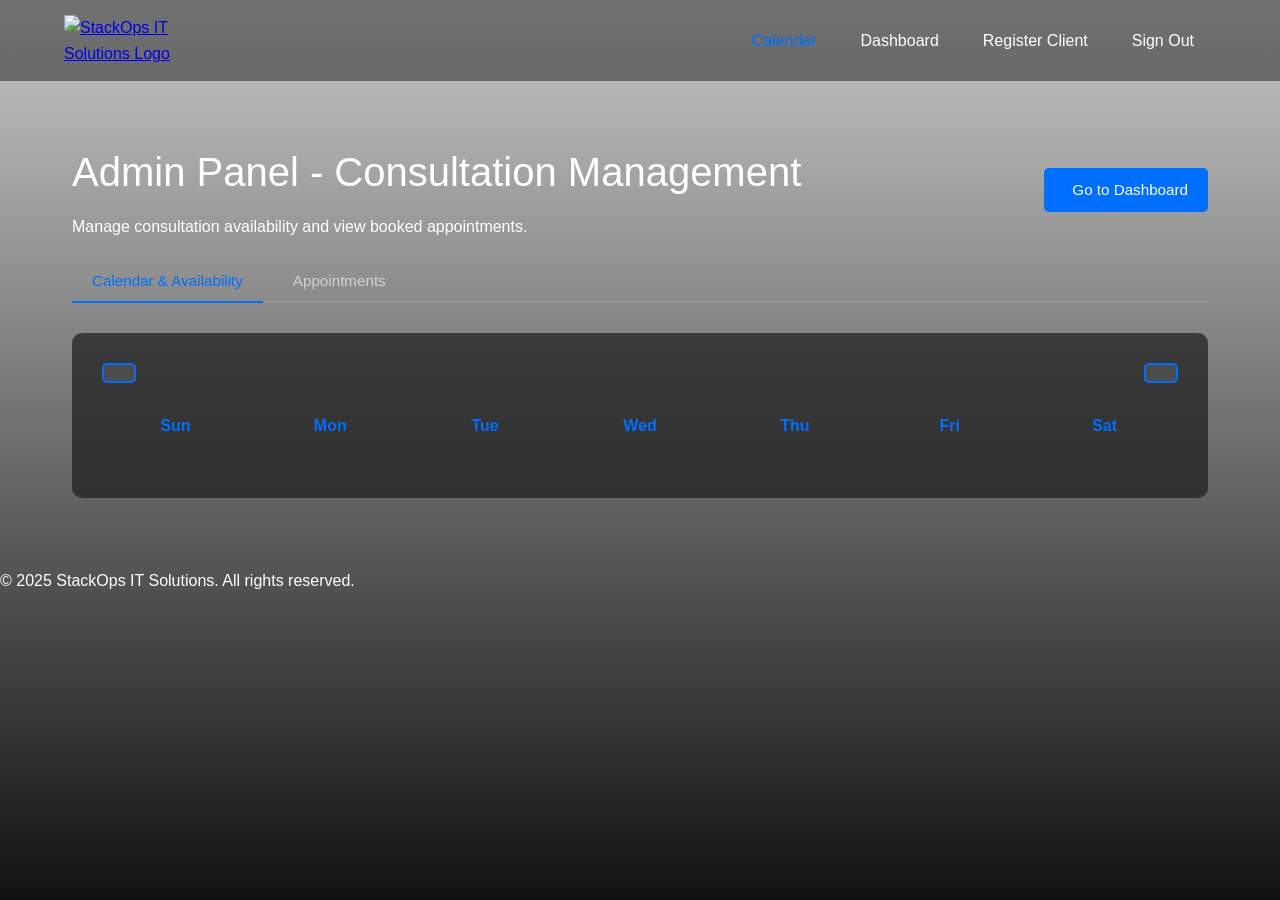
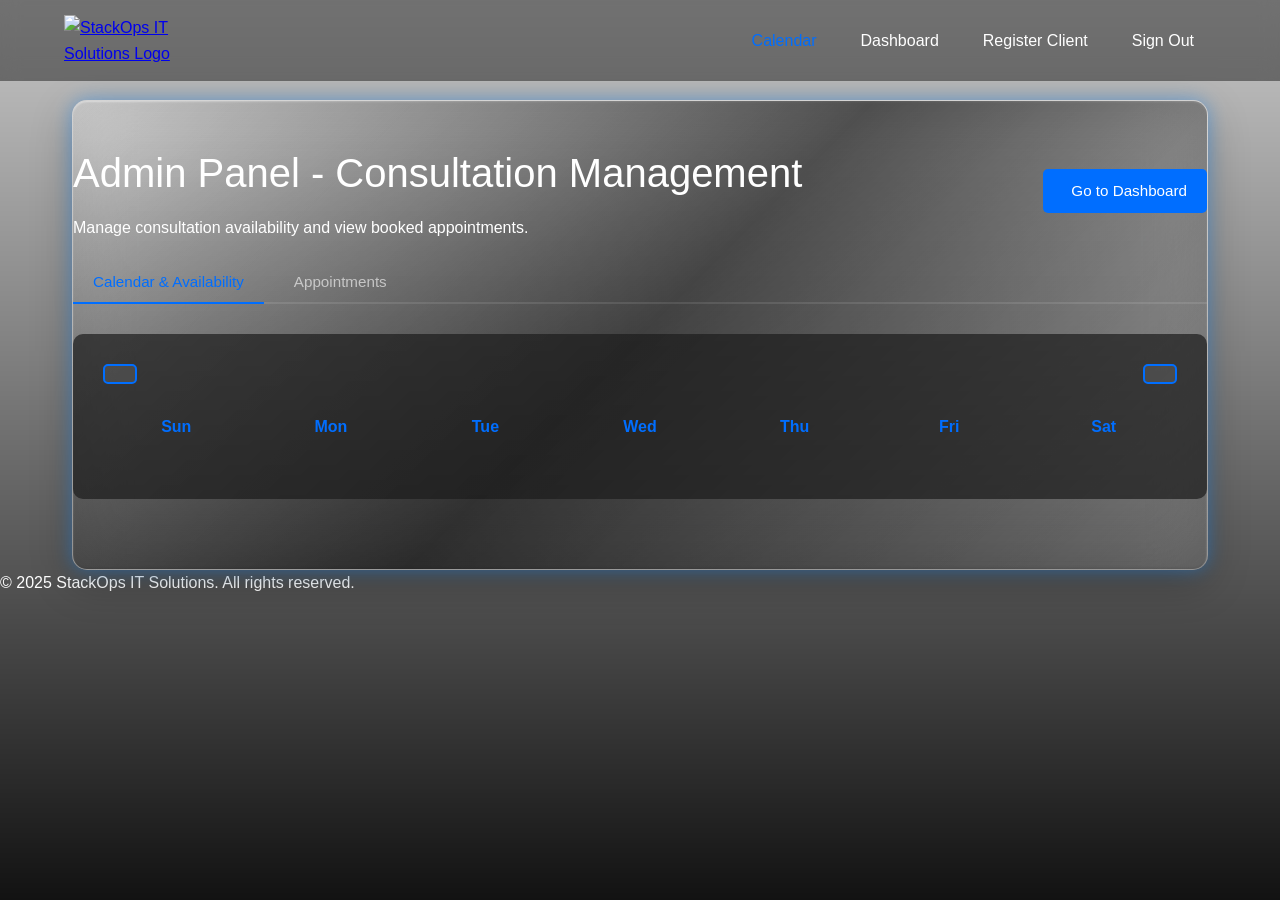

Sda

--- a/css/admin.css
+++ b/css/admin.css
@@ -1430,3 +1430,88 @@ header.sticky {
     border: 1px solid #6c757d;
 }
 
+/* Liquid glass cards for admin screens */
+:where(
+    .admin-panel,
+    .stat-card,
+    .table-container,
+    .form-card,
+    .company-info-card,
+    .info-item,
+    .info-box,
+    .tabs-container,
+    .preview-container,
+    .modal-content
+) {
+    position: relative;
+    overflow: hidden;
+    background: linear-gradient(135deg, rgba(255, 255, 255, 0.12), rgba(255, 255, 255, 0.04)) !important;
+    backdrop-filter: blur(28px) saturate(200%) brightness(1.15);
+    -webkit-backdrop-filter: blur(28px) saturate(200%) brightness(1.15);
+    border: 1px solid rgba(255, 255, 255, 0.3) !important;
+    border-radius: 15px;
+    box-shadow:
+        0 0 18px rgba(30, 144, 255, 0.46),
+        0 12px 40px rgba(0, 0, 0, 0.25),
+        inset 0 1px 2px rgba(255, 255, 255, 0.5),
+        inset 0 -1px 2px rgba(0, 0, 0, 0.15) !important;
+    transition: transform 0.4s ease, background 0.4s ease, border-color 0.4s ease, box-shadow 0.4s ease;
+}
+
+:where(
+    .admin-panel,
+    .stat-card,
+    .table-container,
+    .form-card,
+    .company-info-card,
+    .info-item,
+    .info-box,
+    .tabs-container,
+    .preview-container,
+    .modal-content
+)::before {
+    content: "";
+    position: absolute;
+    inset: 0;
+    background: linear-gradient(135deg, rgba(255, 255, 255, 0.055) 0%, rgb(0, 0, 0) 50%, rgba(255, 255, 255, 0) 100%);
+    opacity: 0.6;
+    pointer-events: none;
+    z-index: 1;
+    transition: opacity 0.4s ease;
+}
+
+:where(
+    .admin-panel,
+    .stat-card,
+    .table-container,
+    .form-card,
+    .company-info-card,
+    .info-item,
+    .info-box,
+    .tabs-container,
+    .preview-container,
+    .modal-content
+) > * {
+    position: relative;
+    z-index: 2;
+}
+
+:where(
+    .stat-card,
+    .info-item
+):hover {
+    transform: translateY(-8px) scale(1.02);
+    background: rgba(255, 255, 255, 0.18) !important;
+    border-color: rgba(255, 255, 255, 0.6) !important;
+    box-shadow:
+        0 0 24px rgba(30, 144, 255, 0.78),
+        0 0 50px rgba(30, 144, 255, 0.38),
+        0 0 0 1px rgba(30, 144, 255, 0.45) inset,
+        0 12px 40px rgba(0, 0, 0, 0.3) !important;
+}
+
+.table-container {
+    overflow-x: auto;
+    overflow-y: hidden;
+}
+
